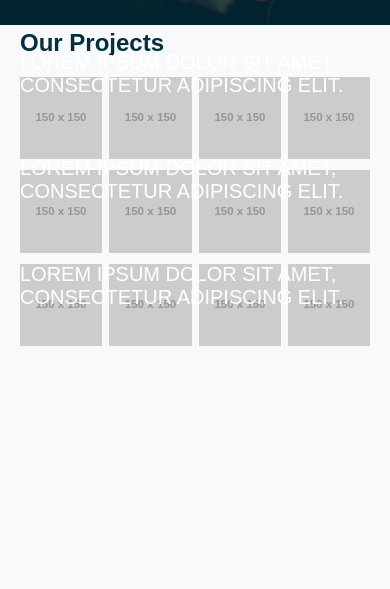
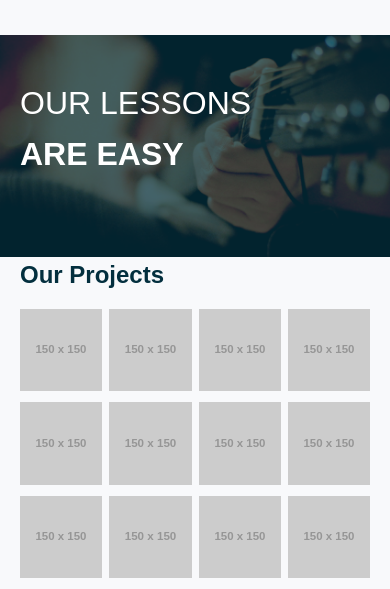
Before and after one commit to aleksmn/sass-project, a plain HTML site: page index.html in a window 390 px wide. Shown: the part 817-1406 px from the top of the page. Before the commit the page ends 1186 px from the top, so only its background shows below. Drawn offline with Linux system fonts and the light colour scheme; placeholder pictures from the web are drawn by us.

Commit message:
responsive banner headings

```diff
--- a/index.html
+++ b/index.html
@@ -55,8 +55,8 @@
           <span class="sub-title">Are Easy</span>
           <ul>
             <li>Lorem ipsum dolor sit amet, consectetur adipiscing elit.</li>
-            <li>Lorem ipsum dolor sit amet, consectetur adipiscing elit.</li>
-            <li>Lorem ipsum dolor sit amet, consectetur adipiscing elit.</li>
+            <li>Tenetur aliquam qui ut est quia autem. Aut laboriosam quia voluptas repellendus temporibus ad.</li>
+            <li>Nulla aperiam numquam praesentium quasi iste praesentium illo necessitatibus.</li>
           </ul>
         </div>
       </div>
--- a/scss/mixins.scss
+++ b/scss/mixins.scss
@@ -25,12 +25,39 @@
     display: block;
     text-transform: uppercase;
     font-weight: bold;
+    @include mQ(4000px, 1200px) {
+      font-size: 68px;
+    }
+    @include mQ(850px) {
+      font-size: 32px;
+    }
   }
   span.title {
     font-weight: normal;
-    margin-bottom: 30px;
+    margin-bottom: 14px;
   }
-}
+
+  li {
+    text-transform: none;
+
+    @include mQ(4000px, 850px) {
+      font-size: 1.4em;
+      max-width: 60%;
+      margin: 30px 0;
+    }
+    @include mQ(850px) {
+      font-size: 1.2em;
+      max-width: 90%;
+      margin: 20px 0;
+    }
+    @include mQ(600px) {
+      display: none;
+
+    }
+
+  }
+
+} // end @mixin banner
 
 @mixin grid($cols, $mgn) {
   float: left;
@@ -40,4 +67,20 @@
   &:nth-child(#{$cols}n){
     margin-right: 0;
   }
+} // end @mixin grid
+
+// Media queries
+
+@mixin mQ($arg...) {
+  @if length($arg) == 1 {
+    @media screen and (max-width: nth($arg, 1)) {
+      @content;
+    }
+  }
+  @if length($arg) == 2 {
+    @media screen and (max-width: nth($arg, 1))
+                  and (min-width: nth($arg, 2)) {
+      @content;
+    }
+  }
 }
--- a/scss/styles.scss
+++ b/scss/styles.scss
@@ -12,6 +12,9 @@
   li {
     width: (100% / 6);
     float: left;
+    @include mQ(600px) {
+      width: 100%;
+    }
   }
   a {
     color: $offWhite;
@@ -20,7 +23,7 @@
     display: block;
     text-align: center;
     &:hover {
-      background-color: #333;
+      background-color: lighten($deepBlue, 8)
     }
   }
 } // end #main-nav
@@ -37,12 +40,7 @@ section h1 {
 
 .lessons-banner {
   @include banner;
-  li {
-    text-transform: uppercase;
-    font-size: 20px;
-    max-width: 500px;
-    margin: 60px 0;
-  }
+
 }
 
 #services {
@@ -61,7 +59,7 @@ section h1 {
     text-decoration: none;
     color: $deepBlue;
     &:hover{
-      color: red;
+      color: complement($deepBlue);
     }
   }
   ul {
```
Also changed, not shown: css/styles.css.
